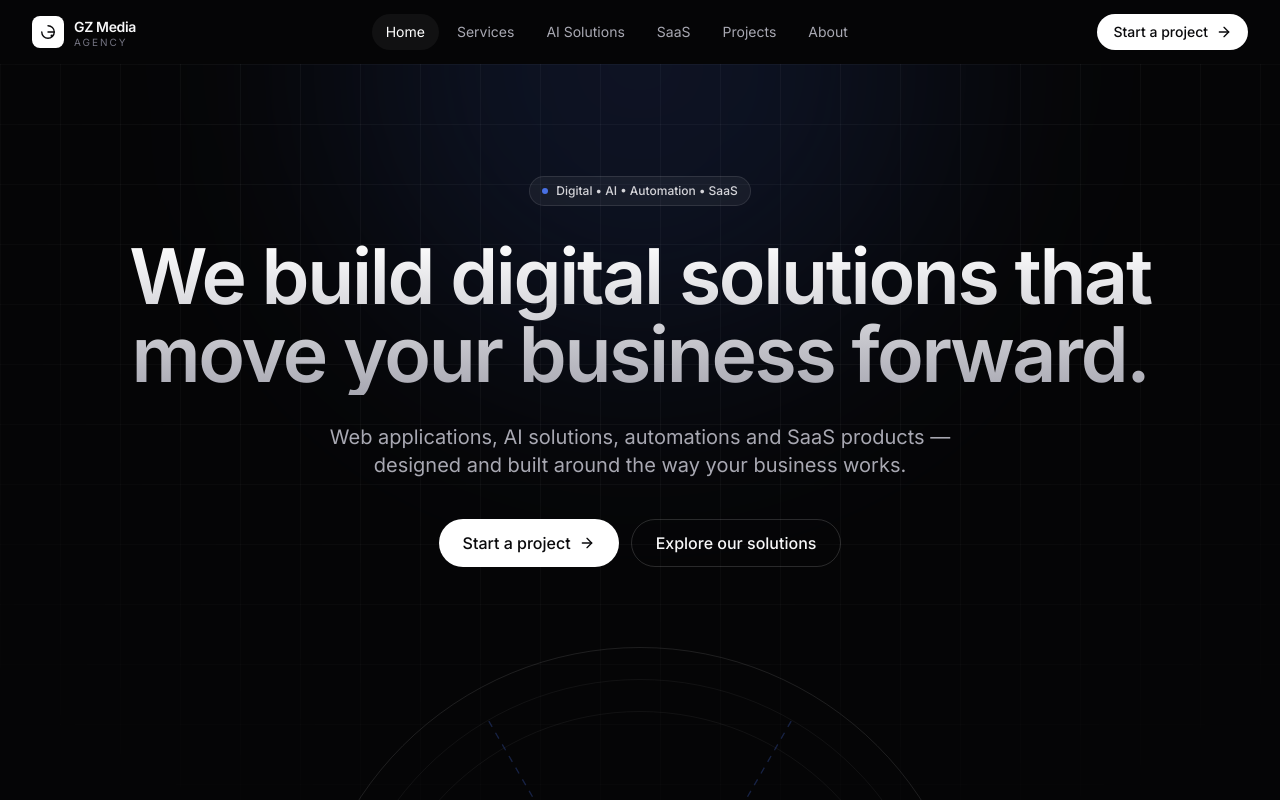
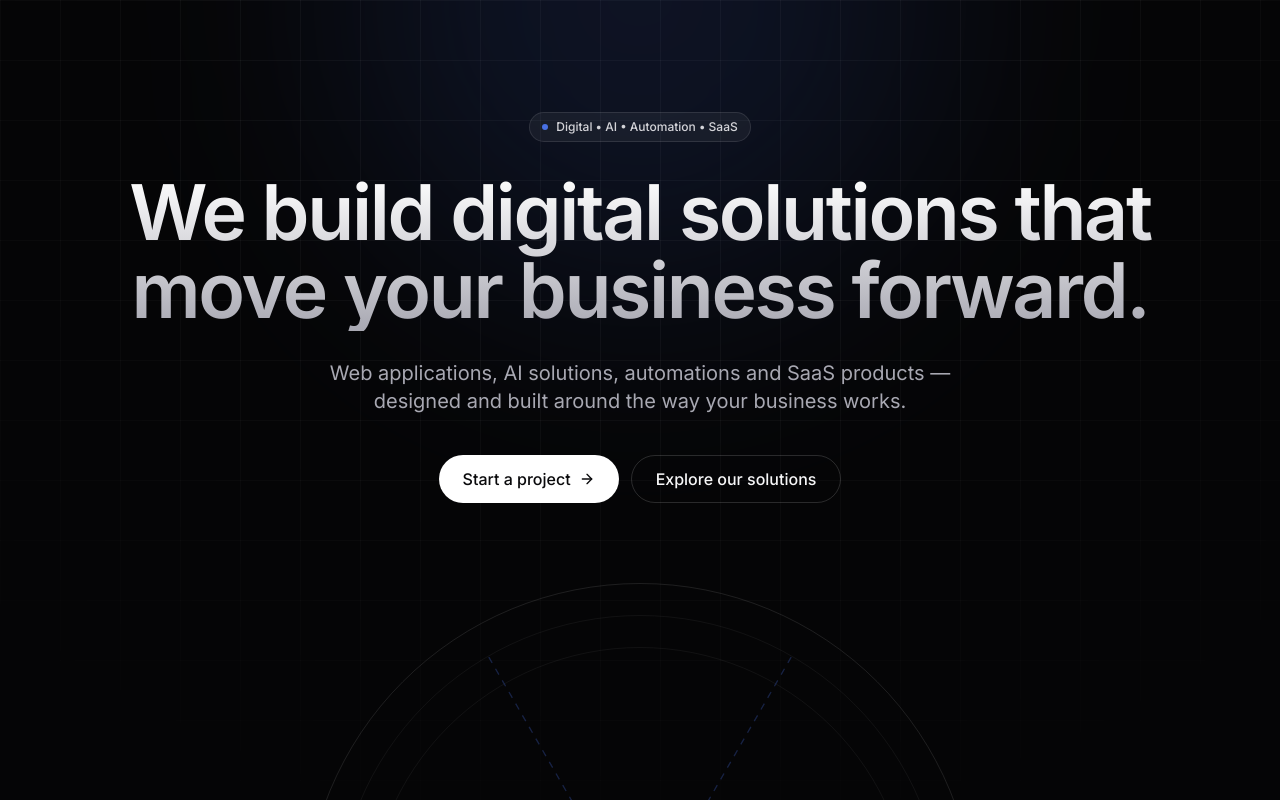
Before and after one commit to GzMediaAgency/marketing-website, a Next.js app: page / in a window 1280 px wide. Shown: the top 800 px of the page. Built offline with nearby package versions, Linux system fonts and the light colour scheme.

Commit message:
Update layout.tsx

```diff
--- a/app/layout.tsx
+++ b/app/layout.tsx
@@ -1,8 +1,6 @@
 import type { Metadata, Viewport } from "next";
 import { Inter } from "next/font/google";
 import "./globals.css";
-import { Navbar } from "@/components/layout/Navbar";
-import { Footer } from "@/components/layout/Footer";
 import { SITE } from "@/lib/constants";
 
 const inter = Inter({
@@ -62,31 +60,9 @@ export const viewport: Viewport = {
 
 export default function RootLayout({ children }: { children: React.ReactNode }) {
   return (
-    <html lang="en" className={inter.variable}>
-      <body className="font-sans bg-ink-950 text-ink-50 min-h-screen flex flex-col">
-        <Navbar />
-        <main className="flex-1">{children}</main>
-        <Footer />
-        <script
-          type="application/ld+json"
-          dangerouslySetInnerHTML={{
-            __html: JSON.stringify({
-              "@context": "https://schema.org",
-              "@type": "Organization",
-              name: SITE.name,
-              url: SITE.url,
-              logo: `${SITE.url}/logo.svg`,
-              description:
-                "GZ Media Agency builds modern websites, web applications, AI solutions, business automations and custom SaaS products.",
-              sameAs: Object.values(SITE.social),
-              contactPoint: {
-                "@type": "ContactPoint",
-                email: SITE.email,
-                contactType: "sales",
-              },
-            }),
-          }}
-        />
+    <html lang="en">
+      <body className={`${inter.variable} font-sans bg-ink-950 text-ink-50 min-h-screen flex flex-col`}>
+        {children}
       </body>
     </html>
   );
```
